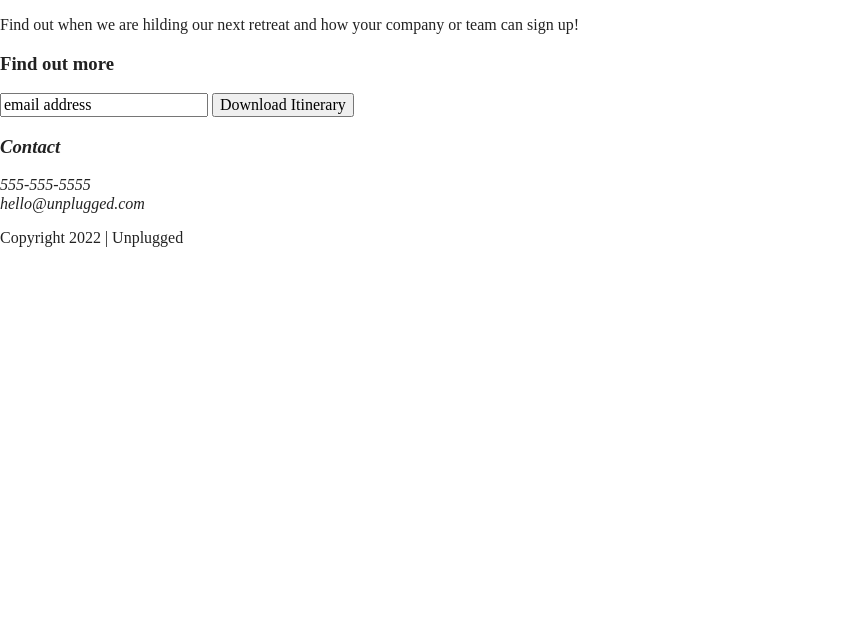
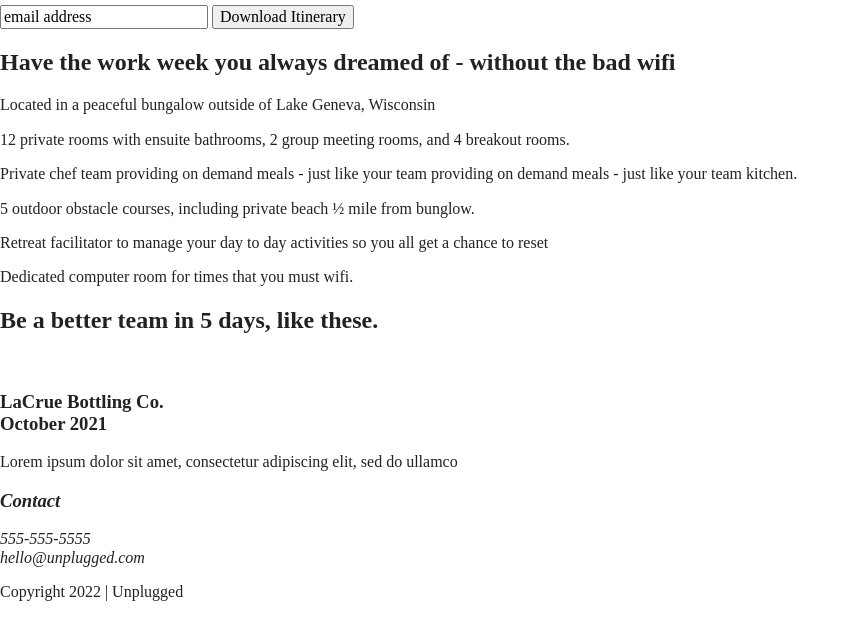
Before and after one commit to inadinerodriguez/unplugged, a website built with Parcel: page index.html in a window 1280 px wide. Shown: the part 281-898 px from the top of the page, without its empty margins (0-860 px from the left). Before the commit the page ends 800 px from the top, so only its background shows below. Built offline with nearby package versions, Linux system fonts and the light colour scheme.

Commit message:
Add class names and content to homepage

```diff
--- a/index.html
+++ b/index.html
@@ -28,7 +28,7 @@
 <header>
   <div class="content-wrapper">
     <figure>
-    <a href="#"><img src="img/unpluggedlogo.png" alt="unplugged logo"></a>
+    <a href="#"><img src="" alt="unplugged logo"></a>
     </figure>
 
     <div class="header-divider"></div>
@@ -70,10 +70,61 @@
 
   </aside>
 
+  <section class="features">
+    <div class="content-wrapper">
+      <h2>Have the work week you always dreamed of - without the bad wifi</h2>
+
+      <article>
+        <p class="icon"></p>
+        <p class="campground">Located in a peaceful bungalow outside of Lake Geneva, Wisconsin</p>
+      </article>
+
+      <article>
+        <p class="icon"></p>
+        <p class="bed">12 private rooms with ensuite bathrooms, 2 group meeting rooms, and 4 breakout rooms.</p>
+      </article>
+
+      <article>
+        <p class="icon"></p>
+        <p class="utensils">Private chef team providing on demand meals - just like your team providing on demand meals - just like your team kitchen.</p>
+      </article>
+
+      <article>
+        <p class="icon"></p>
+        <p class="shoe-prints">5 outdoor obstacle courses, including private beach ½ mile from bunglow.</p>
+      </article>
+
+      <article>
+        <p class="icon"></p>
+        <p class="smile">Retreat facilitator to manage your day to day activities so you all get a chance to reset</p>
+      </article>
+
+      <article>
+        <p class="icon"></p>
+        <p class="wifi">Dedicated computer room for times that you must wifi.</p>
+      </article>
+
+    </div> <!-- features content-wrapper ends -->
+  </section>
+
+  <section class="reviews">
+    <div class="content-wrapper">
+      <h2>Be a better team in 5 days, like these.</h2>
+
+    <div class="review-content">
+
+      <article>
+        <img src="">
+        <h3>LaCrue Bottling Co.<br>October 2021</h3>
+        <p>Lorem ipsum dolor sit amet, consectetur adipiscing elit, sed do ullamco</p>
+      </article>
+
+    </div>
+    </div> <!-- reviews content-wrapper ends -->
+  </section> <!-- reviews area ends -->
 
 
-
-</main> <!-- main wrapper -->
+</main> <!-- main wrapper ends -->
 
 <footer>
   <div class="content-wrapper">
```
